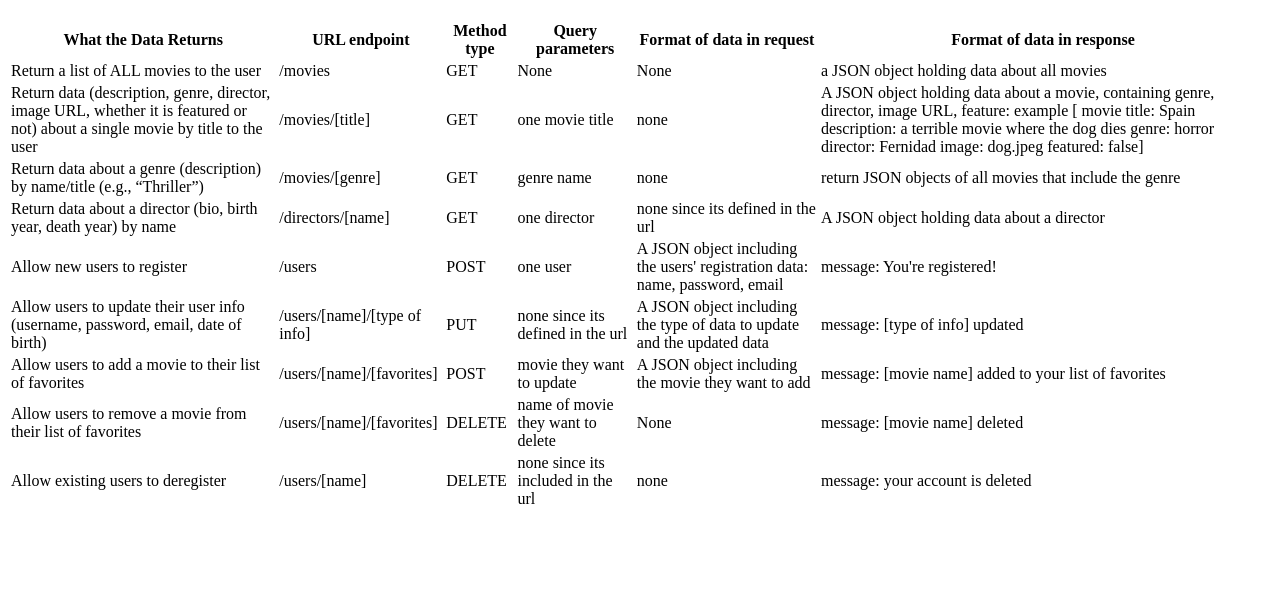
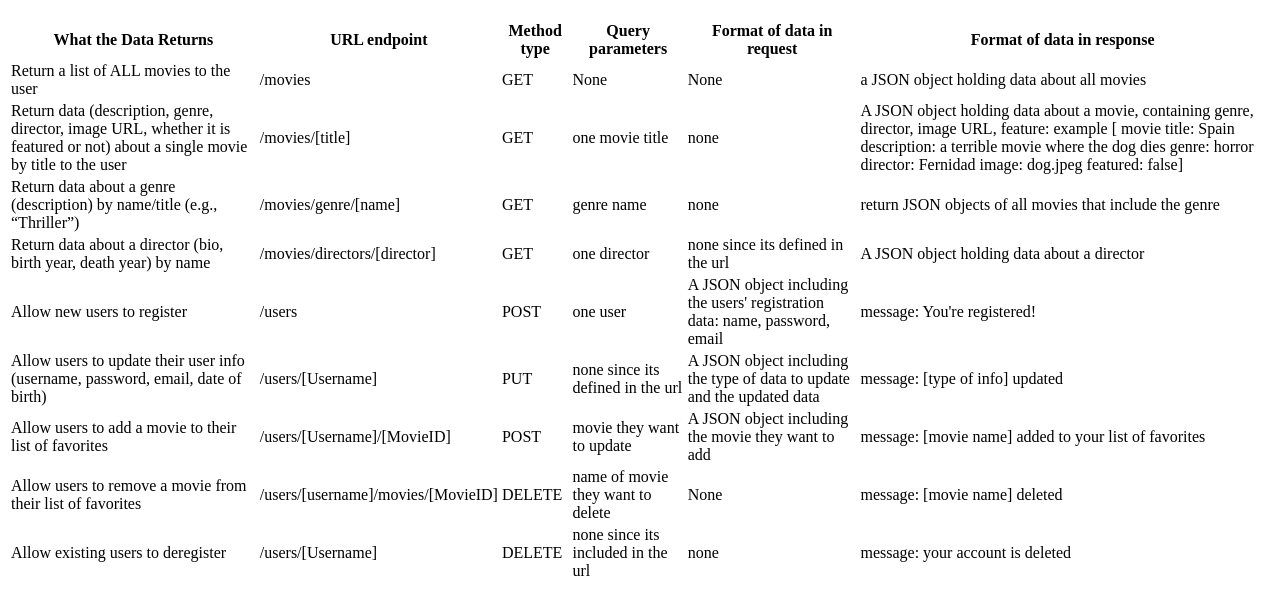
Before and after one commit to michaela-wasson/movie_api, a website: page public/documentation.html in a window 1280 px wide. Shown: the part 61-676 px from the top of the page. Drawn offline with Linux system fonts and the light colour scheme.

Commit message:
Update documentation.html

```diff
--- a/public/documentation.html
+++ b/public/documentation.html
@@ -44,7 +44,7 @@
         </tr>
         <tr>
           <td>Return data about a genre (description) by name/title (e.g., “Thriller”)</td>
-          <td>/movies/[genre]</td>
+          <td>/movies/genre/[name]</td>
           <td>GET</td>
           <td>genre name</td>
           <td>none</td>
@@ -52,7 +52,7 @@
         </tr>
         <tr>
           <td>Return data about a director (bio, birth year, death year) by name</td>
-          <td>/directors/[name]</td>
+          <td>/movies/directors/[director]</td>
           <td>GET</td>
           <td>one director</td>
           <td>none since its defined in the url</td>
@@ -69,7 +69,7 @@
         </tr>
         <tr>
           <td>Allow users to update their user info (username, password, email, date of birth)</td>
-          <td>/users/[name]/[type of info]</td>
+          <td>/users/[Username]</td>
           <td>PUT</td>
           <td>none since its defined in the url</td>
           <td>A JSON object including the type of data to update and the updated data</td>
@@ -77,7 +77,7 @@
         </tr>
         <tr>
           <td>Allow users to add a movie to their list of favorites</td>
-          <td>/users/[name]/[favorites]</td>
+          <td>/users/[Username]/[MovieID]</td>
           <td>POST</td>
           <td>movie they want to update</td>
           <td>A JSON object including the movie they want to add</td>
@@ -85,7 +85,7 @@
         </tr>
         <tr>
           <td>Allow users to remove a movie from their list of favorites</td>
-          <td>/users/[name]/[favorites]</td>
+          <td>/users/[username]/movies/[MovieID]</td>
           <td>DELETE</td>
           <td>name of movie they want to delete</td>
           <td>None</td>
@@ -93,7 +93,7 @@
         </tr>
         <tr>
           <td>Allow existing users to deregister</td>
-          <td>/users/[name]</td>
+          <td>/users/[Username]</td>
           <td>DELETE</td>
           <td>none since its included in the url</td>
           <td>none</td>
```
